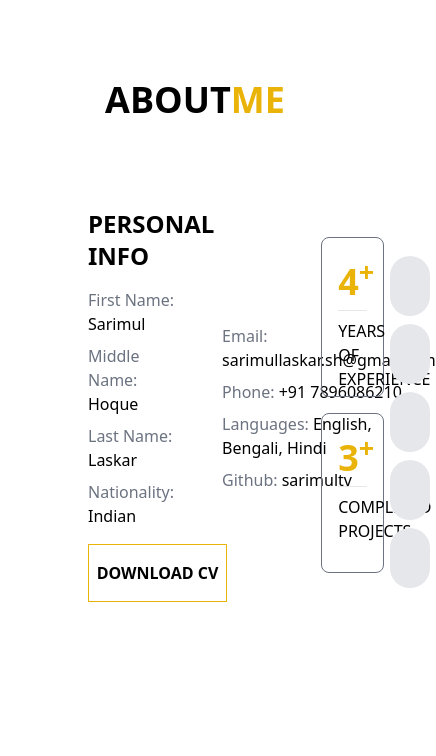
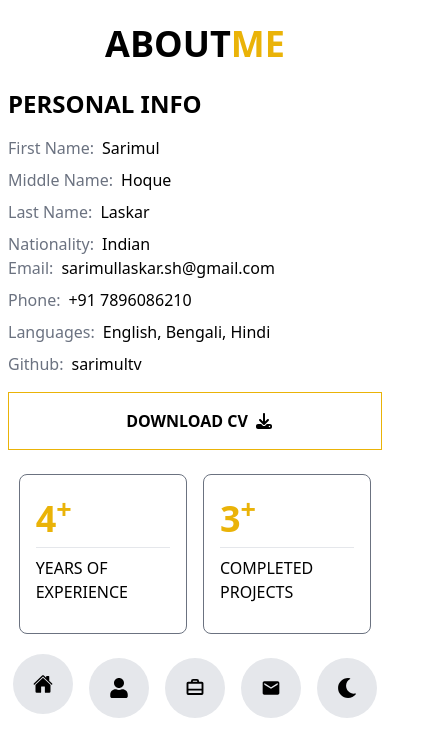
Before and after one commit to sarimultv/sarimulportfolio, a React (Vite) app: page /about in a window 390 px wide. Shown: the top 756 px of the page, 436 px wide, since content can reach past the window. Built offline with nearby package versions, Linux system fonts and the light colour scheme.

Commit message:
Added responsive into the portfolio

```diff
--- a/src/components/About.jsx
+++ b/src/components/About.jsx
@@ -2,48 +2,48 @@ import { FaDownload } from "react-icons/fa6";
 
 const About = () => {
   return (
-    <div className="h-screen w-screen">
-      <h1 className="uppercase font-bold text-4xl flex justify-center mt-20">
+    <div className="md:h-screen md:w-screen">
+      <h1 className="uppercase font-bold text-4xl flex justify-center md:mt-20 pt-6">
         About <span className="text-yellow-500">Me</span>
       </h1>
-      <div className="flex items-center mt-20 ml-20">
-        <div className="w-[50%] mr-10 p-2">
+      <div className="md:flex md:items-center md:mt-20 md:ml-20 mt-4">
+        <div className="md:w-[50%] md:mr-10 p-2">
           <h1 className="uppercase font-bold text-2xl mb-4">Personal Info</h1>
-          <div className="flex items-center mb-4">
-            <div className="mr-2">
-              <p className="mb-2">
+          <div className="md:flex md:items-center mb-4">
+            <div className="md:mr-2">
+              <p className="mb-2 flex items-center gap-2">
                 <span className="text-gray-500">First Name: </span> Sarimul
               </p>
 
-              <p className="mb-2">
+              <p className="mb-2 flex items-center gap-2">
                 <span className="text-gray-500">Middle Name: </span>
                 <span>Hoque</span>
               </p>
 
-              <p className="mb-2">
+              <p className="mb-2 flex items-center gap-2">
                 <span className="text-gray-500">Last Name: </span>{" "}
                 <span>Laskar</span>
               </p>
 
-              <p>
+              <p className="flex items-center gap-2">
                 <span className="text-gray-500">Nationality: </span>
                 <span>Indian</span>
               </p>
             </div>
-            <div className="ml-10">
-              <p className="mb-2">
+            <div className="md:ml-10">
+              <p className="mb-2 flex items-center gap-2">
                 <span className="text-gray-500">Email: </span>
                 <span>sarimullaskar.sh@gmail.com</span>
               </p>
-              <p className="mb-2">
+              <p className="mb-2 flex items-center gap-2">
                 <span className="text-gray-500">Phone: </span>
                 <span>+91 7896086210</span>
               </p>
-              <p className="mb-2">
+              <p className="mb-2 flex items-center gap-2">
                 <span className="text-gray-500">Languages: </span>
                 <span>English, Bengali, Hindi</span>
               </p>
-              <p>
+              <p className="flex items-center gap-2">
                 <span className="text-gray-500">Github: </span>
                 <span>sarimultv</span>
               </p>
@@ -58,7 +58,7 @@ const About = () => {
             <FaDownload />
           </div>
         </div>
-        <div className="w-[50%] p-2 flex items-center justify-center flex-wrap">
+        <div className="md:w-[50%] p-2 flex items-center justify-center flex-wrap">
           <div className="border border-gray-500 rounded-lg p-4 m-2 w-[45%] h-[10rem]">
             <p className="text-4xl font-bold my-2 text-yellow-500">
               4<sup>+</sup>
--- a/src/components/Banner.jsx
+++ b/src/components/Banner.jsx
@@ -9,27 +9,27 @@ import { Link } from "react-router-dom";
 
 const Banner = () => {
   return (
-    <div className="px-10 py-11 h-screen bg-gradient-to-r from-yellow-500 to-40">
-      <div className="flex items-center justify-between">
-        <div className="w-[45%]">
+    <div className="md:px-10 md:py-11 md:h-screen md:bg-gradient-to-r md:from-yellow-500 md:to-40 p-4">
+      <div className="md:flex md:items-center md:justify-between">
+        <div className="md:w-[45%] flex justify-center py-4">
           <img
-            className="rounded-3xl shadow-lg w-[80%] h-[35rem] object-cover"
+            className="md:rounded-3xl md:w-[80%] md:h-[35rem] w-[60%] rounded-full border border-yellow-500 shadow-lg object-cover"
             src={PROFILE_PICTURE_LINK}
             alt="Users' profile picture"
           />
         </div>
-        <div className="w-[50%]">
-          <div className="font-bold uppercase py-5">
-            <h1 className="text-4xl">
+        <div className="md:w-[50%]">
+          <div className="font-bold md:py-5 py-2">
+            <h1 className="md:text-4xl text-2xl uppercase">
               - I'm <span className="text-yellow-500">{USER_NAME}</span>.
             </h1>
-            <h1 className="text-lg">
+            <h1 className="md:text-lg capitalize">
               {USER_ROLE} at {USER_COMPANY}
             </h1>
           </div>
-          <div className="w-[90%]">
-            <p>{USER_INTRO}</p>
-            <div className="flex items-center pt-10">
+          <div className="md:w-[90%] pb-4">
+            <p className="pt-2">{USER_INTRO}</p>
+            <div className="md:flex md:items-center md:pt-10 flex justify-center pt-5">
               <ul>
                 <Link to={"/about"}>
                   <li className="font-bold uppercase p-4 border border-yellow-500 rounded-2xl cursor-pointer hover:bg-yellow-500 hover:text-white">
--- a/src/components/Contact.jsx
+++ b/src/components/Contact.jsx
@@ -1,17 +1,15 @@
-import React from "react";
-
 const Contact = () => {
   const handleFormData = (evt) => {
     evt.preventDefault();
   };
 
   return (
-    <div className="h-screen">
-      <h1 className="uppercase font-bold text-4xl flex justify-center mt-20">
+    <div className="md:h-screen">
+      <h1 className="uppercase font-bold text-4xl flex justify-center md:mt-20 pt-6">
         Contact <span className="text-yellow-500">Me</span>
       </h1>
-      <div className="flex items-center mt-20">
-        <div className="w-[40%] ml-10">
+      <div className="md:flex md:items-center md:mt-20 mt-6 p-2">
+        <div className="md:w-[40%] md:ml-10">
           <h1 className="uppercase font-bold text-3xl mb-3">
             Don't Feel Shy !
           </h1>
@@ -20,42 +18,42 @@ const Contact = () => {
             new projects, creative ideas or opportunities to be part of your
             visions.
           </p>
-          <div className="my-2">
+          <div className="md:my-2 my-3 flex gap-2 items-center">
             <span className="uppercase text-gray-500">Address</span>
             <p>Hi-Tech City, Hyderabad, Telangana</p>
           </div>
 
-          <div className="my-2">
+          <div className="my-2 flex gap-2 items-center">
             <span className="uppercase text-gray-500">Mail Me</span>{" "}
             <p className="cursor-pointer">sarimullaskar.shl@gmail.com</p>
           </div>
-          <div className="my-2">
+          <div className="my-2 flex gap-2 items-center">
             <span className="uppercase text-gray-500">Call Me</span>
             <p className="cursor-pointer">+91 7896086210</p>
           </div>
         </div>
-        <form className="w-[60%]" onSubmit={handleFormData}>
+        <form className="md:w-[60%] pt-4" onSubmit={handleFormData}>
           <input
             type="text"
-            className="p-2 border border-gray-500 outline-yellow-500 bg-transparent rounded-2xl w-[43%] mr-4 mb-4"
+            className="p-2 border border-gray-500 outline-yellow-500 bg-transparent rounded-2xl md:w-[43%] w-[100%] md:mr-4 md:mb-4 mb-2"
             placeholder="Enter Your Name"
           />
 
           <input
             type="email"
-            className="p-2 border border-gray-500 outline-yellow-500 bg-transparent rounded-2xl w-[43%] ml-4 mb-4"
+            className="p-2 border border-gray-500 outline-yellow-500 bg-transparent rounded-2xl md:w-[43%] w-[100%] md:ml-4 md:mb-4 mb-2"
             placeholder="Enter Your Email"
           />
 
           <textarea
             type="text"
             rows={6}
-            className="p-2 border border-gray-500 outline-yellow-500 bg-transparent rounded-2xl w-[90%] mb-3"
+            className="p-2 border border-gray-500 outline-yellow-500 bg-transparent rounded-2xl md:w-[90%] w-[100%] md:mb-3"
             placeholder="Enter Your Message"
           ></textarea>
           <input
             type="submit"
-            className="font-bold uppercase p-2 border border-yellow-500 rounded-2xl cursor-pointer hover:bg-yellow-500 hover:text-white w-[90%]"
+            className="font-bold uppercase p-2 border border-yellow-500 rounded-2xl cursor-pointer hover:bg-yellow-500 hover:text-white md:w-[90%] w-[100%]"
             value={"Submit"}
           />
         </form>
--- a/src/components/Home.jsx
+++ b/src/components/Home.jsx
@@ -10,7 +10,7 @@ const Home = () => {
   return (
     <div
       style={{ backgroundColor: `${mode}`, color: `${textColor}` }}
-      className="flex items-center"
+      className="md:flex md:items-center"
     >
       <Outlet />
       <RightSideNav />
--- a/src/components/Project.jsx
+++ b/src/components/Project.jsx
@@ -5,7 +5,7 @@ const Project = ({ item }) => {
   const { projectName, projectURL, githubLink, imageSrc } = item;
 
   return (
-    <div className="border border-gray-500 rounded-lg p-4 m-2 w-[30%] cursor-pointer ">
+    <div className="border border-gray-500 rounded-lg p-4 m-2 md:w-[30%] cursor-pointer ">
       <div className="flex items-center justify-between">
         <Link to={projectURL}>
           <p className="text-4xl font-bold my-2 text-yellow-500">
--- a/src/components/Projects.jsx
+++ b/src/components/Projects.jsx
@@ -3,11 +3,11 @@ import Project from "./Project";
 
 const Projects = () => {
   return (
-    <div className="w-screen h-screen pb-2">
-      <h1 className="uppercase font-bold text-4xl flex justify-center mt-20">
+    <div className="md:w-screen md:h-screen pb-2">
+      <h1 className="uppercase font-bold text-4xl flex justify-center md:mt-20 pt-6">
         My <span className="text-yellow-500">Portfolio</span>
       </h1>
-      <div className="mt-20 mx-5 flex items-center justify-center flex-wrap">
+      <div className="md:mt-20 md:mx-5 md:flex md:items-center md:justify-center md:flex-wrap mt-6">
         {items.map((item) => (
           <Project key={item.id} item={item} />
         ))}
--- a/src/components/RightSideNav.jsx
+++ b/src/components/RightSideNav.jsx
@@ -17,8 +17,8 @@ const RightSideNav = () => {
   const mode = useSelector((store) => store.appTheme.mode);
 
   return (
-    <div className="w-[5%] mr-10">
-      <ul>
+    <div className="md:w-[5%] md:mr-10 bottom-0 sticky">
+      <ul className="md:flex-col flex items-center gap-4 justify-center">
         <Link to={"/"}>
           <li className="flex justify-center items-center mb-2 p-5 bg-gray-200 text-black rounded-full hover:bg-yellow-500 hover:text-white">
             <span className="hidden">Home</span>
--- a/src/store/themeSlice.js
+++ b/src/store/themeSlice.js
@@ -7,7 +7,7 @@ const themeSlice = createSlice({
     textColor: "black",
   },
   reducers: {
-    initialMode: (state, action) => {
+    initialMode: (state) => {
       state.mode === "white"
         ? ((state.mode = "black"), (state.textColor = "white"))
         : ((state.mode = "white"), (state.textColor = "black"));
```
